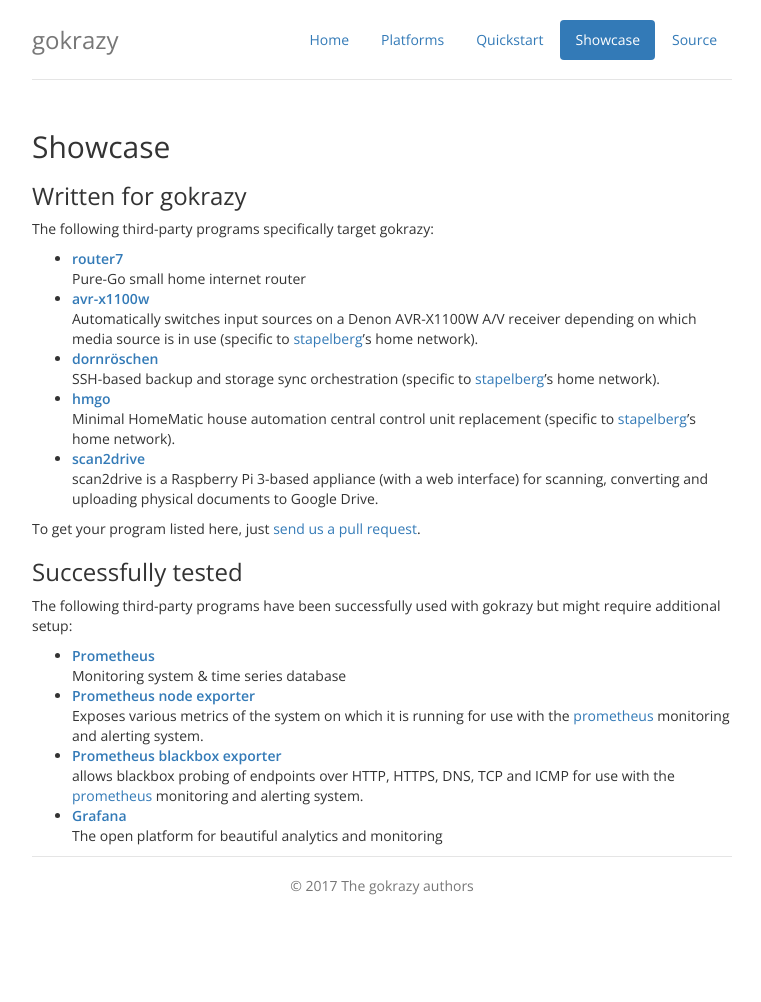
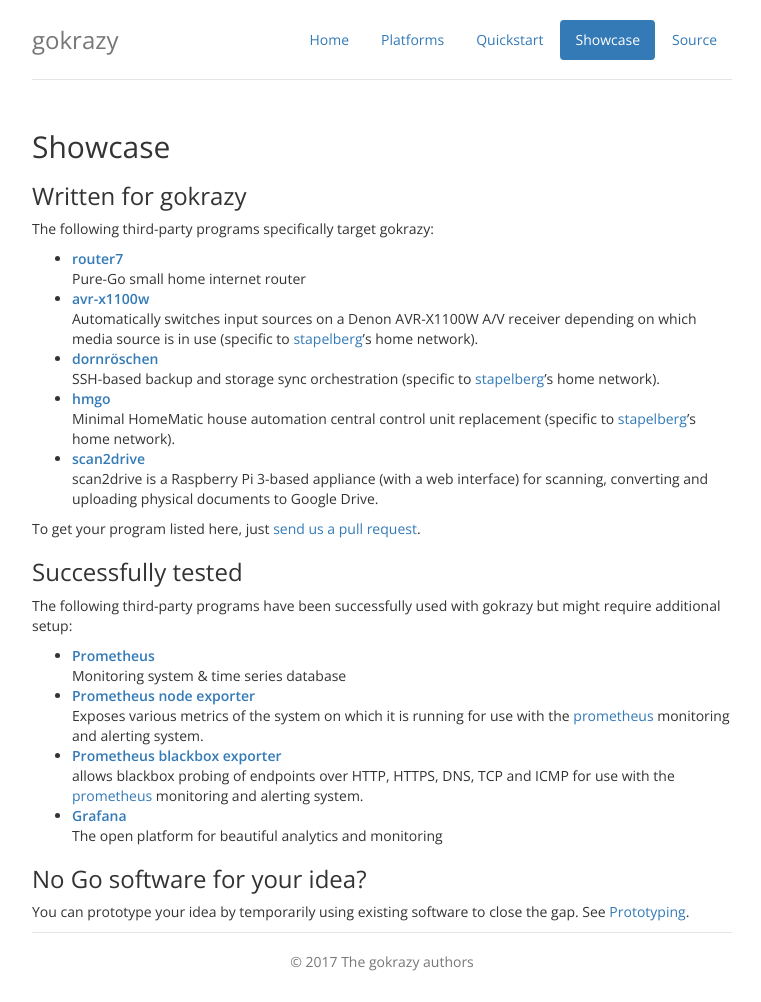
Before and after one commit to gokrazy/gokrazy.github.io, a Jekyll site: the page built from showcase.html, in a window 1280 px wide. Shown: the whole page, without its empty margins (258-1019 px from the left). Built offline with Jekyll 4.4.1, drawn with Linux system fonts in a browser that asks for light colours; nearby versions of some CDN libraries; some web fonts are replaced; Markdown is read by kramdown in place of the engine named in the settings; before the commit the page ends 926 px from its top, so only the background shows below that.

Commit message:
link to the prototyping doc

```diff
--- a/_layouts/default.html
+++ b/_layouts/default.html
@@ -25,7 +25,9 @@ body {
           <ul class="nav nav-pills pull-right">
             {% assign pages = site.pages | sort:"weight" %}
             {% for p in pages %}
-              <li role="presentation" {% if p.url == page.url %}class="active"{% endif %}><a href="{{ p.url }}">{{ p.menu }}</a></li>
+	      {% if p.menu %}
+                <li role="presentation" {% if p.url == page.url %}class="active"{% endif %}><a href="{{ p.url }}">{{ p.menu }}</a></li>
+	      {% endif %}
             {% endfor %}
             <li role="presentation"><a href="https://github.com/gokrazy/gokrazy">Source</a></li>
           </ul>
--- a/showcase.html
+++ b/showcase.html
@@ -76,5 +76,11 @@ but might require additional setup:
     The open platform for beautiful analytics and monitoring
   </li>
 </ul>
+
+<h3>No Go software for your idea?</h3>
+<p>
+  You can prototype your idea by temporarily using existing software to close
+  the gap. See <a href="prototyping.html">Prototyping</a>.
+</p>
 </div>
 </div>
```
